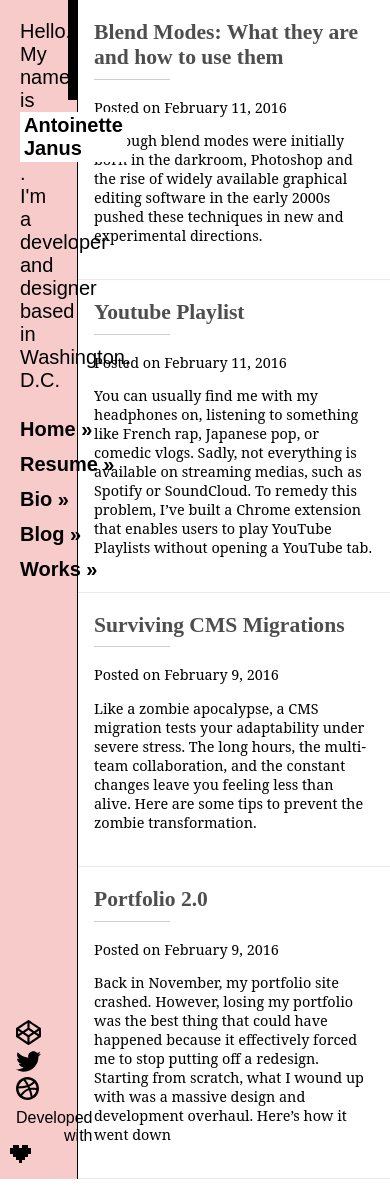
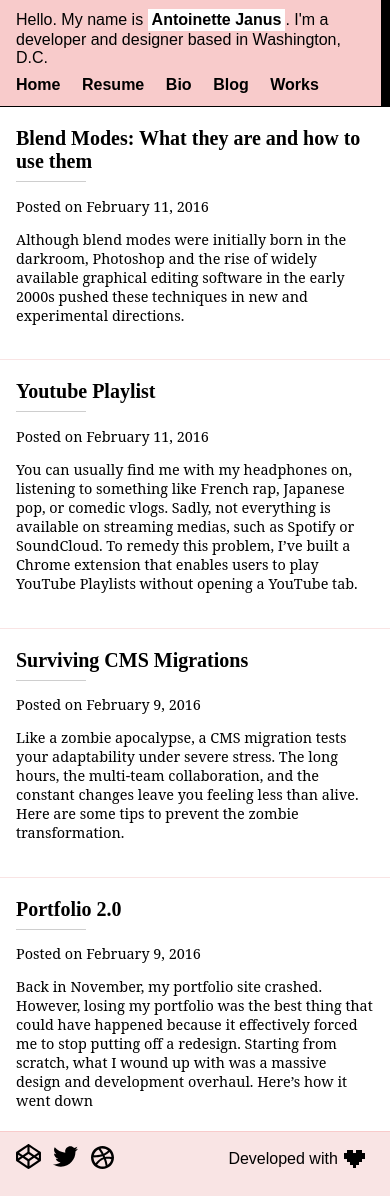
Before and after one commit to twaffl3s/twaffl3s.github.io, a Jekyll site: the page built from index.html, in a window 390 px wide. Built offline with Jekyll 4.4.1, drawn with Linux system fonts in a browser that asks for light colours; some web fonts are replaced.

Commit message:
Updated mobile-related styles * Cleaned up redundant styles

```diff
--- a/_includes/head.html
+++ b/_includes/head.html
@@ -17,6 +17,7 @@
       {% include post_listings.min.css %}
       {% include bio.min.css %}
       {% include resume.min.css %}
+      {% include media_queries.min.css %}
     </style>
 
 </head>
--- a/_scss/main.scss
+++ b/_scss/main.scss
@@ -154,7 +154,9 @@ main {
   height: 100%;
   padding: 0;
   background: $blush_pink;
-  overflow-y: auto;
+  p {
+    font-size: 0.9rem;
+  }
   a:not(.post-img) {
     color: #9b9b9b;
     display: inline-block;
--- a/_scss/media_queries.scss
+++ b/_scss/media_queries.scss
@@ -1,3 +1,4 @@
+@import 'colors';
 @media only screen and (max-device-width: 667px) and (-webkit-min-device-pixel-ratio: 2) {
     .mobile-only {
       display: block;
@@ -68,21 +69,21 @@
     #made-cont {
       float: right;
     }
-    .scrolling nav p{
+    .scrolling nav p {
       display: none;
     }
-    main > .post{
+    main > .post {
       position: relative;
     }
     main {
-      background: #f9e4e4;
+      background: $blush_pink;
       position: relative;
     }
     nav {
       background: #f8cbcb;
       width: 100%;
       z-index: 3;
-      padding: 0.75em 1em;
+      padding: 0.7rem 1rem;
       box-sizing: border-box;
       height: auto;
       border-bottom: 1px solid #000;
@@ -91,19 +92,24 @@
       margin-top: -2px;
       ul {
         padding: 0;
-        margin-top: 0em;
+        margin: 0;
         &:after{
           height: 100%;
         }
-        li{
+        li {
           display: inline-block;
-          padding: 0 0.5em;
+          padding: 0 0.5rem;
+          background: transparent;
           &:first-child{
-              padding-left: 0;
+            padding-left: 0;
+          }
+          a {
+            font-size: 1rem;
+            transition: none;
+            &:before, &:after {
+              content: none;
             }
-          a {
-            font-size: 1em;
-            span{
+            span {
               display: none;
             }
           }
@@ -111,22 +117,18 @@
       }
       p {
         padding: 0;
-        margin-bottom: 0.5em;
-        font-size: 1em;
+        margin: 0 0 0.3rem;
+        font-size: 1rem;
       }
     }
-    #gallery-carousel > .post-container > .post.ivycat-post h2.entry-title, #body-content > .post.ivycat-post h2.entry-title{
-      font-size: 1.25em;
+    main .post-title {
+      font-size: 1.25rem;
       margin-bottom: 0;
+      margin-top: 0.3rem;
     }
-    #gallery-carousel > .post-container > .post.ivycat-post h2.entry-title:after, #body-content > .post.ivycat-post h2.entry-title:after{
-      margin-top: 0.3em;
-    }
-    #gallery-carousel > .post-container > .post.ivycat-post .entry-summary, #body-content > .post.ivycat-post .entry-summary{
-      margin-top: 0.8em;
-    }
-    #gallery-carousel > .post-container > .post.ivycat-post .entry-summary p{
-      margin-bottom: 0.8em;
+    main .post-excerpt {
+      margin-top: 0.8rem;
+      margin-bottom: 0.8rem;
     }
     main {
       width: 100%;
@@ -150,8 +152,17 @@
       overflow-y: auto;
       padding-bottom: 3.5em;
     }
-    #footer #social-media, #made-cont{
-      margin-top: -0.25em;
+    #footer {
+      #social-media, #made-cont {
+        clear: none;
+      }
+      #social-media {
+        margin-top: -0.25rem;
+        float: left;
+      }
+      #made-cont {
+        float: right;
+      }
     }
     .row .resp {
       display: table;
--- a/_scss/post_listings.scss
+++ b/_scss/post_listings.scss
@@ -2,7 +2,7 @@
 .post-title {
   font-family: 'Karla', serif;
   text-decoration: none;
-  color: #4e4e4e;
+  color: black;
   font-weight: 700;
 }
 .post-list {
```
Also changed, not shown: _includes/main.min.css, _includes/media_queries.min.css (added), _includes/post_listings.min.css, css/main.min.css, css/media_queries.min.css (added), css/post_listings.min.css.
